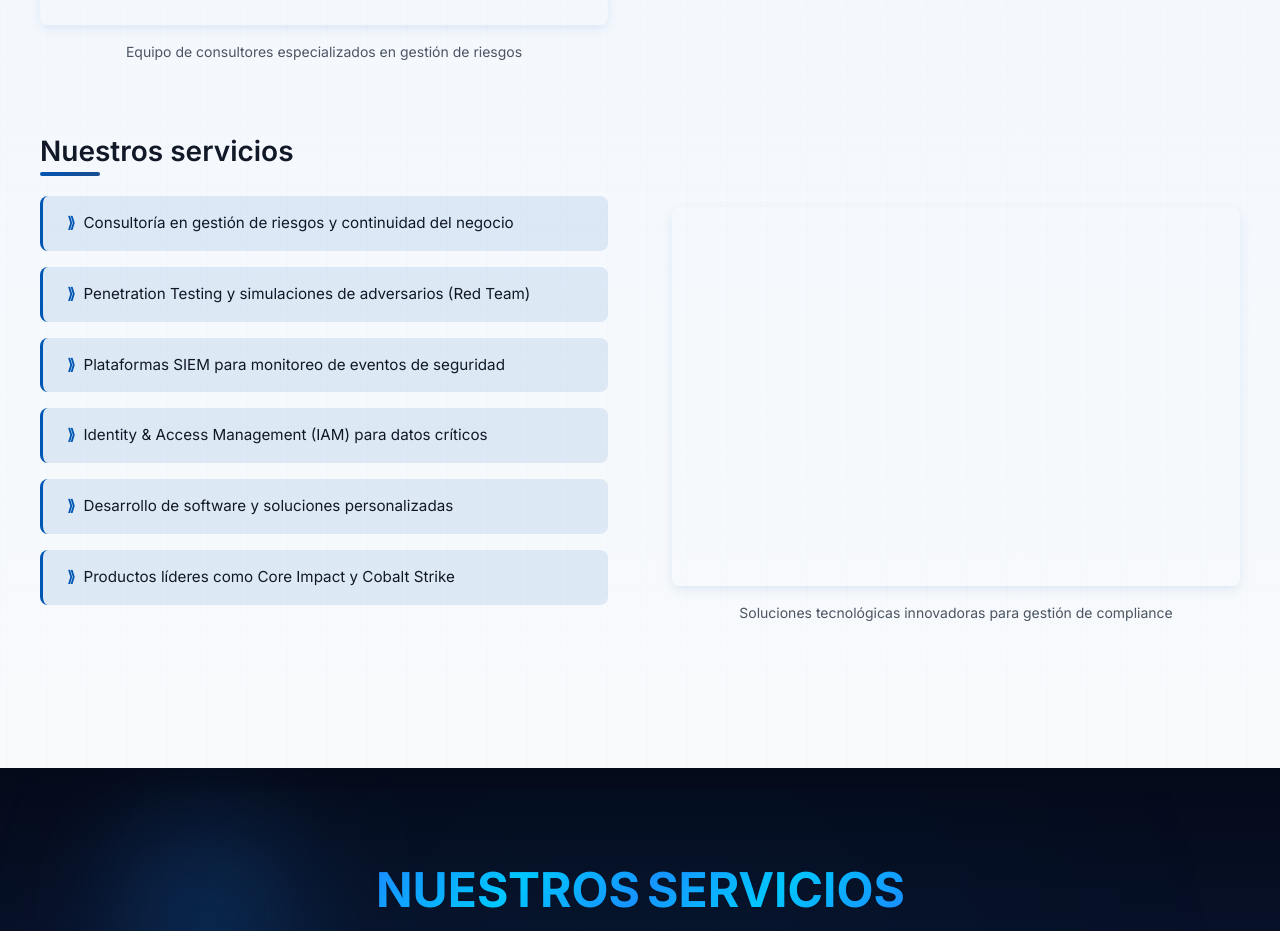
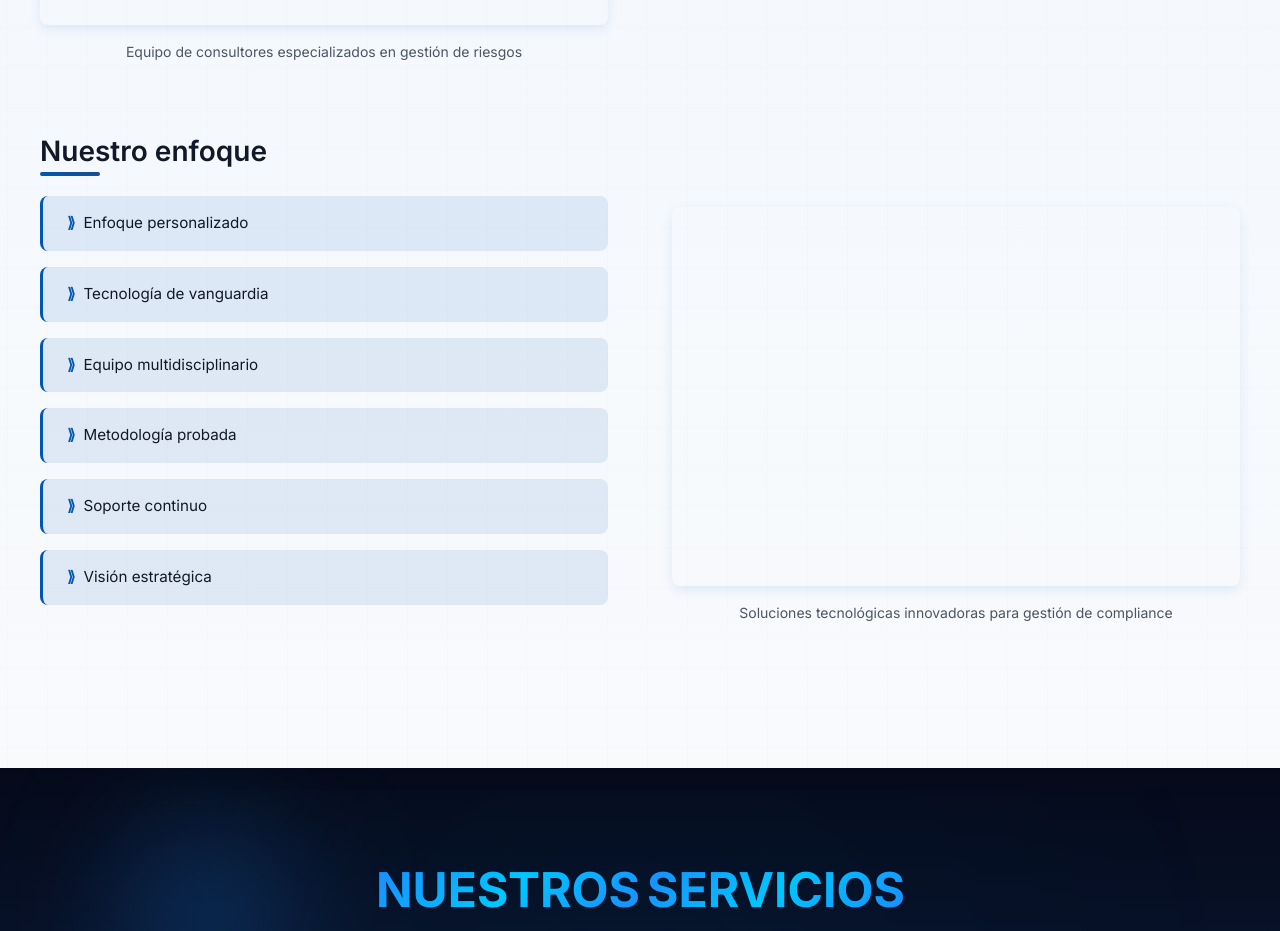
Before and after one commit to csantander93/yafo-consultora-web, a React (Vite) app: page / in a window 1280 px wide. Shown: the part 1620-2551 px from the top of the page. Built offline with nearby package versions, Linux system fonts and the light colour scheme; a web font is replaced by a local one.

Commit message:
update about

```diff
--- a/src/components/about/About.jsx
+++ b/src/components/about/About.jsx
@@ -75,36 +75,36 @@ const About = () => {
     };
   }, []);
 
-  const servicesData = [
+  const approachData = [
     {
-      name: "Consultoría en gestión de riesgos y continuidad del negocio",
-      description: "Evaluación integral de riesgos operacionales y estratégicos",
-      keywords: ["consultoría riesgos", "continuidad negocio", "gestión riesgos"]
+      name: "Enfoque personalizado",
+      description: "Soluciones adaptadas a las necesidades específicas de cada cliente",
+      keywords: ["personalización", "soluciones a medida", "enfoque cliente"]
     },
     {
-      name: "Penetration Testing y simulaciones de adversarios (Red Team)",
-      description: "Pruebas de seguridad ofensiva para identificar vulnerabilidades",
-      keywords: ["pentesting", "red team", "seguridad ofensiva"]
+      name: "Tecnología de vanguardia",
+      description: "Implementamos herramientas líderes del mercado para máxima eficacia",
+      keywords: ["innovación tecnológica", "herramientas avanzadas", "tecnología punta"]
     },
     {
-      name: "Plataformas SIEM para monitoreo de eventos de seguridad",
-      description: "Solución centralizada para detección de amenazas en tiempo real",
-      keywords: ["SIEM", "monitoreo seguridad", "detección amenazas"]
+      name: "Equipo multidisciplinario",
+      description: "Expertos en seguridad, fintech y gestión de riesgos trabajando en conjunto",
+      keywords: ["equipo experto", "multidisciplinario", "conocimiento integrado"]
     },
     {
-      name: "Identity & Access Management (IAM) para datos críticos",
-      description: "Control de accesos y gestión de identidades privilegiadas",
-      keywords: ["IAM", "gestión identidades", "control accesos"]
+      name: "Metodología probada",
+      description: "Procesos validados con más de 50 clientes en Latinoamérica",
+      keywords: ["metodología", "procesos validados", "experiencia comprobada"]
     },
     {
-      name: "Desarrollo de software y soluciones personalizadas",
-      description: "Soluciones tecnológicas a medida para tu negocio",
-      keywords: ["desarrollo software", "soluciones personalizadas", "tecnología a medida"]
+      name: "Soporte continuo",
+      description: "Acompañamiento en todas las etapas de implementación y operación",
+      keywords: ["soporte técnico", "acompañamiento", "servicio continuo"]
     },
     {
-      name: "Productos líderes como Core Impact y Cobalt Strike",
-      description: "Herramientas profesionales para pruebas de penetración",
-      keywords: ["Core Impact", "Cobalt Strike", "herramientas seguridad"]
+      name: "Visión estratégica",
+      description: "Soluciones alineadas con los objetivos de negocio de cada organización",
+      keywords: ["estrategia", "alineación negocios", "visión integral"]
     }
   ];
 
@@ -168,7 +168,7 @@ const About = () => {
           </div>
         </div>
 
-        {/* Services Section */}
+        {/* Approach Section */}
         <div className="about-row reverse-row" ref={addToRefs}>
           <div className="about-image-wrapper">
             <div className="image-tech-border image-right-border">
@@ -189,10 +189,10 @@ const About = () => {
           </div>
           <div className="about-content">
             <h2 className="content-title" ref={addToRefs}>
-              <span className="title-decoration">Nuestros servicios</span>
+              <span className="title-decoration">Nuestro enfoque</span>
             </h2>
             <ul className="services-list">
-              {servicesData.map((service, index) => (
+              {approachData.map((item, index) => (
                 <li
                   className="service-item"
                   key={index}
@@ -201,10 +201,10 @@ const About = () => {
                   itemType="https://schema.org/Service"
                 >
                   <span className="service-icon">⟫</span>
-                  <span itemProp="name">{service.name}</span>
-                  <meta itemProp="description" content={service.description} />
+                  <span itemProp="name">{item.name}</span>
+                  <meta itemProp="description" content={item.description} />
                   <meta itemProp="provider" content="YAFO Consultora"/>
-                  {service.keywords.map((keyword, i) => (
+                  {item.keywords.map((keyword, i) => (
                     <meta key={i} itemProp="keywords" content={keyword} />
                   ))}
                 </li>
```
